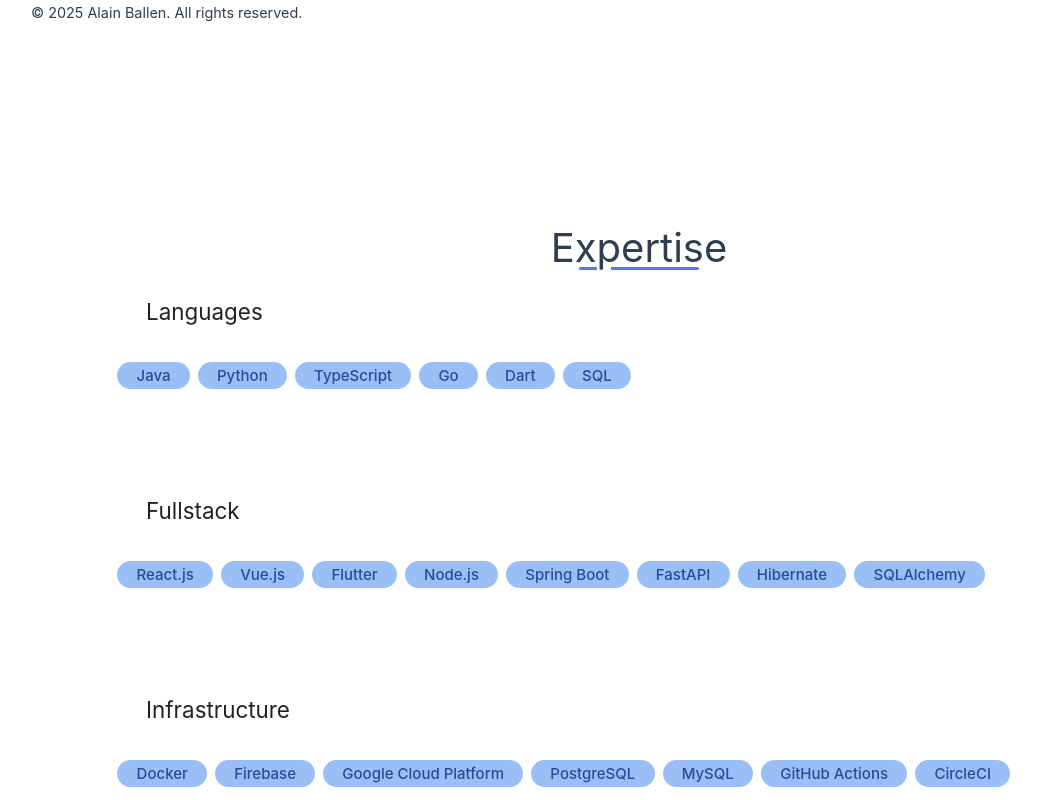
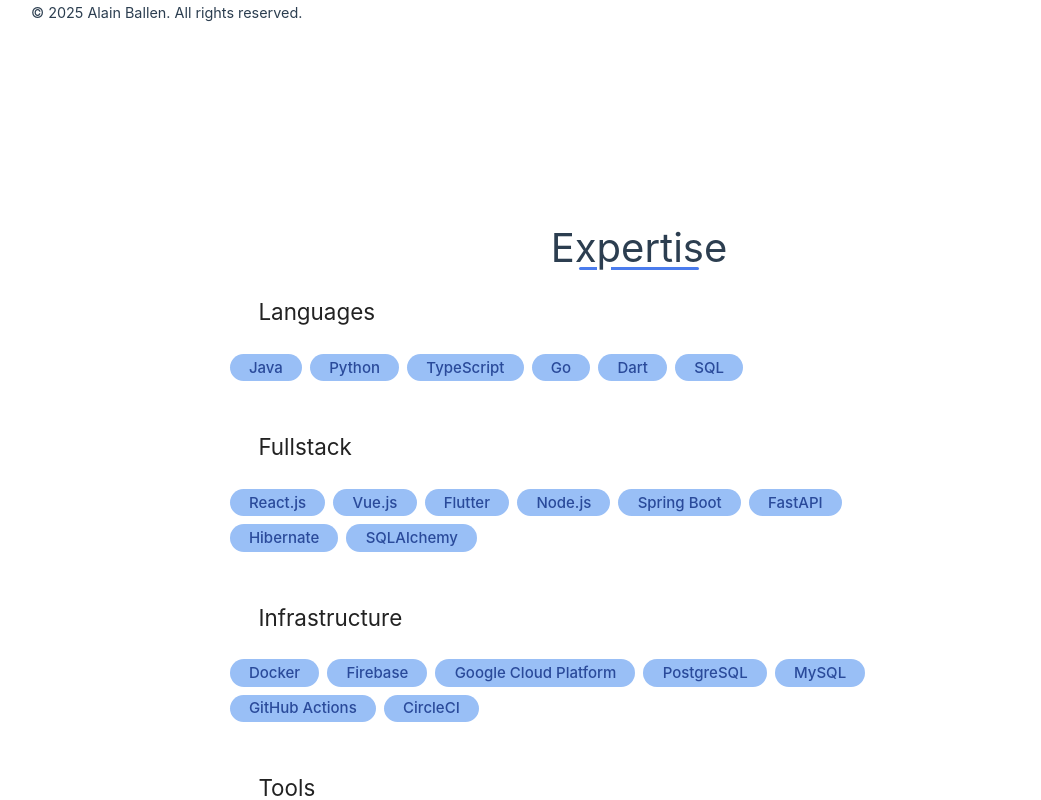
Before and after one commit to BallenAlain/Portfolio, a Vue app: page / in a window 1280 px wide. Shown: the part 760-1560 px from the top of the page, without its empty margins (1-1042 px from the left). Built offline with nearby package versions, Linux system fonts and the light colour scheme; some icons are missing.

Commit message:
spacing and add a new icon

```diff
--- a/src/components/home/SkillsSection.vue
+++ b/src/components/home/SkillsSection.vue
@@ -44,8 +44,8 @@
       <div class="skills-header">
         <h2 class="section-title">Expertise</h2>
       </div>
-
-        <div class="skills-container">
+        <div class="skills-page">
+          <div class="skills-container">
         <div
           v-for="(categorySkills, categoryName) in skills"
           :key="categoryName"
@@ -62,17 +62,28 @@
             </div>
           </div>
         </div>
+      </div>
+      <span class="icon">
+        <v-icon name="ai-obp-square" scale="20" fill="#4b7ced" />
+      </span>
+        </div>
 
-      </div>
 
     </section>
   </template>
 
   <style scoped>
+  .skills-page {
+    display: flex;
+    flex-direction: row;
+    justify-content: space-between;
+    align-items: center;
+    gap: 8em;
+  }
   .skills-section {
     padding-top:6rem;
     padding-bottom: 6rem;
-    max-width: 90%;
+    max-width: 72%;
     margin: 0 auto;
     display: flex;
     flex-direction: column;
@@ -121,7 +132,6 @@
     width: 100%;
     display: flex;
     flex-direction: column;
-    gap: 2rem;
     padding-left: 1rem; /* Align with header text */
   }
 
@@ -129,7 +139,6 @@
     width: 100%;
     padding: 1.5rem;
     border-radius: 12px;
-    margin-bottom: 1.5rem;
   }
 
   .category-title {
@@ -138,7 +147,6 @@
     font-size: 1.4rem;
     margin-bottom: 1.5rem;
     color: var(--vt-c-black-soft);
-    padding-bottom: 0.5rem;
     position: relative;
     display: block;
     width: 100%;
```
